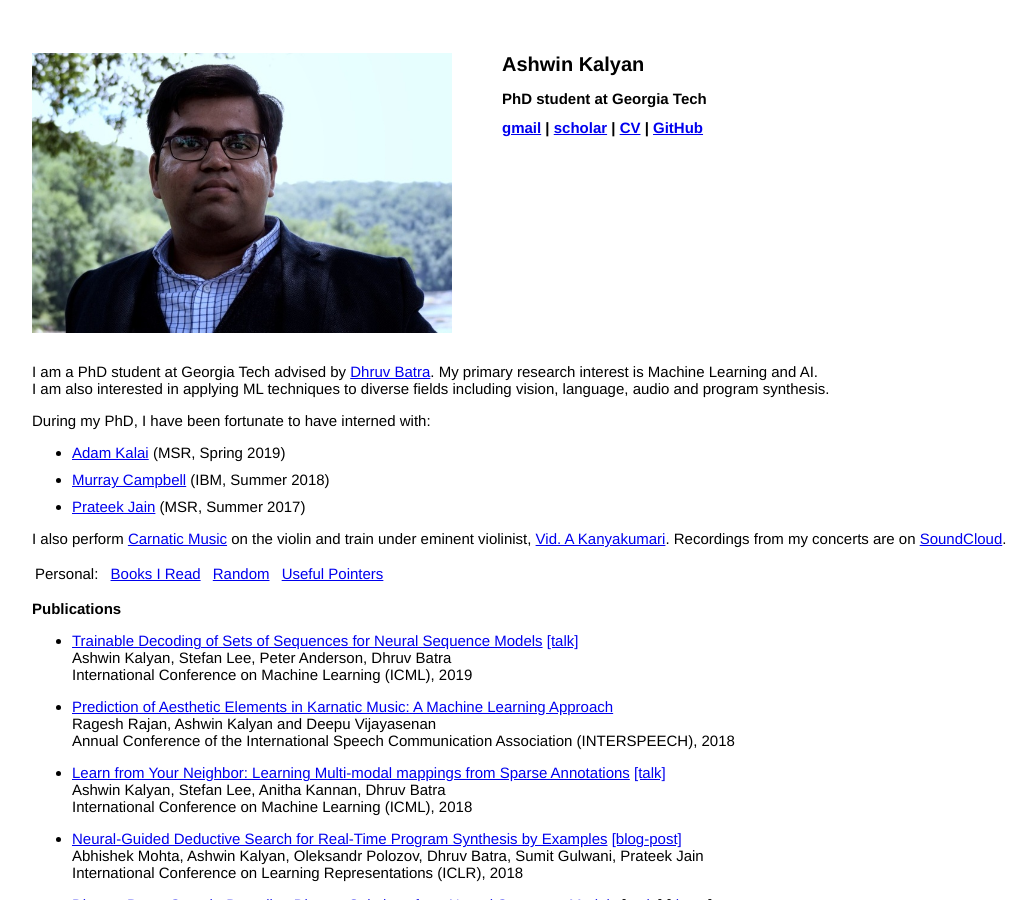
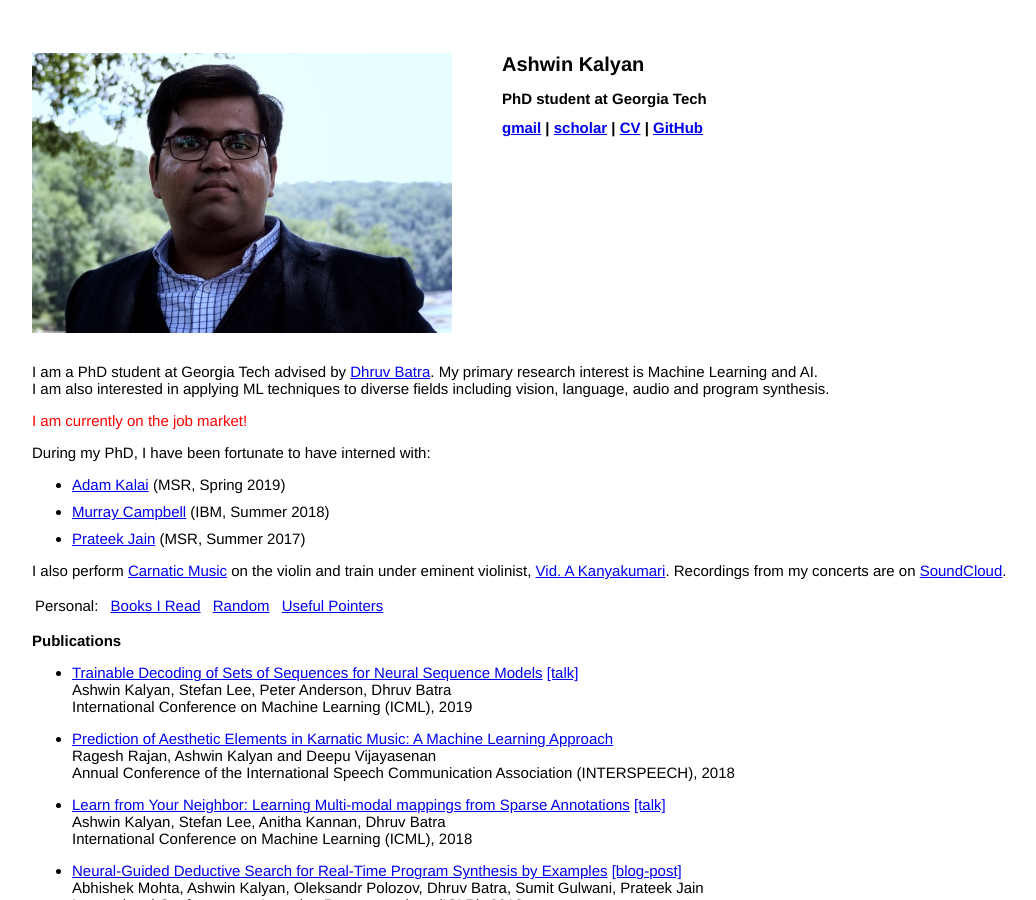
Before and after one commit to ashwinkalyan/ashwinkalyan.github.io, a Jekyll site: the page built from index.md, in a window 1280 px wide and 900 px high. Shown: the whole window, without its empty margins (36-1072 px from the left). Built offline with Jekyll 4.4.1, drawn with Linux system fonts in a browser that asks for light colours.

```diff
--- a/index.md
+++ b/index.md
@@ -2,6 +2,8 @@
 layout: front
 ---
 I am a PhD student at Georgia Tech advised by [Dhruv Batra](https://filebox.ece.vt.edu/~dbatra/). My primary research interest is Machine Learning and AI. <br> I am also interested in applying ML techniques to diverse fields including vision, language, audio and program synthesis.
+
+<font color="red"> I am currently on the job market! </font>
 
 During my PhD, I have been fortunate to have interned with:
 - [Adam Kalai](https://www.microsoft.com/en-us/research/people/adum/) (MSR, Spring 2019)
```
